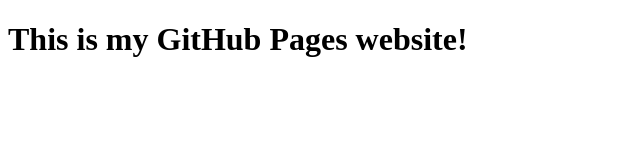
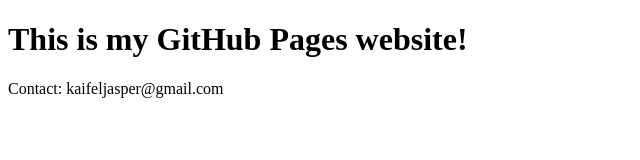
Before and after one commit to JasperKaifel/JasperKaifel.github.io, a plain HTML site: page index.html in a window 1280 px wide. Shown: the whole page, without its empty margins (0-640 px from the left). Drawn offline with Linux system fonts and the light colour scheme.

Commit message:
added Email

```diff
--- a/index.html
+++ b/index.html
@@ -7,5 +7,6 @@
   </head>
   <body>
     <h1>This is my GitHub Pages website!</h1>
+    <p>Contact: kaifeljasper@gmail.com</p>
   </body>
 </html>
```
